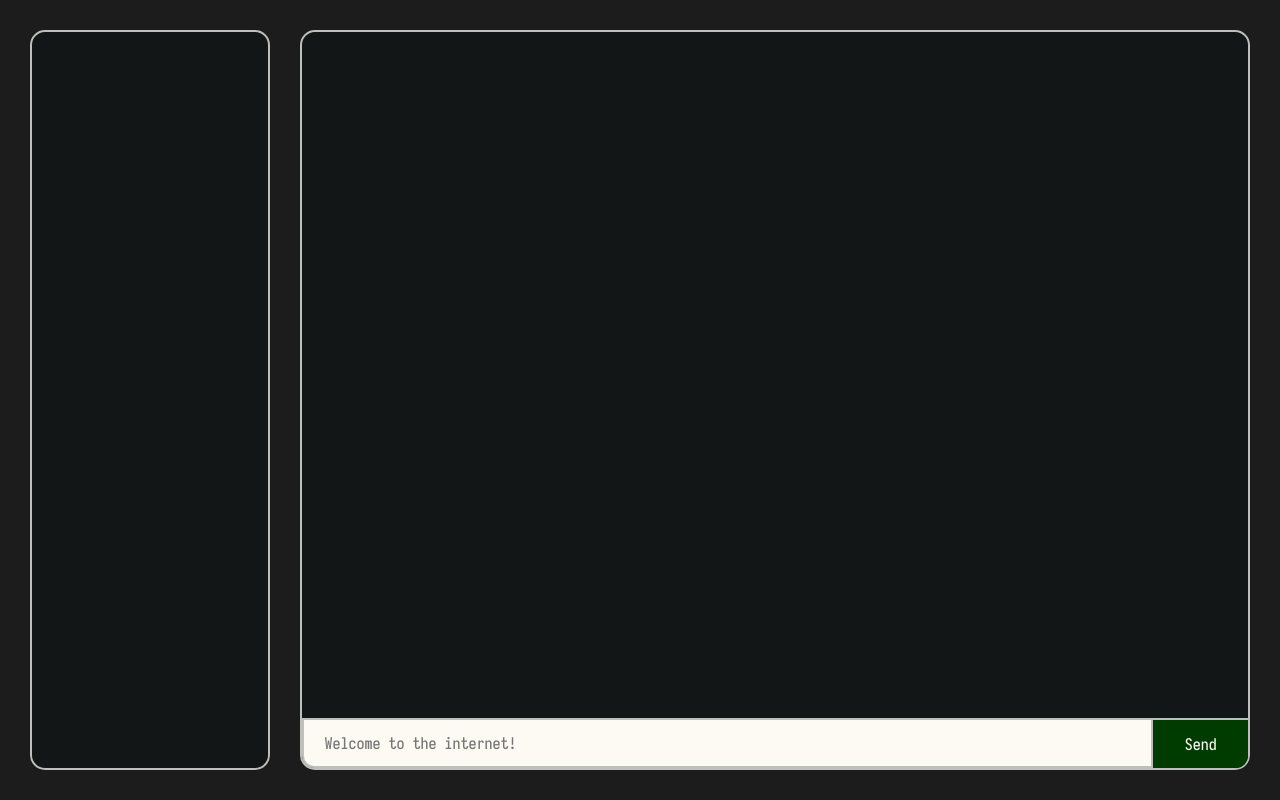
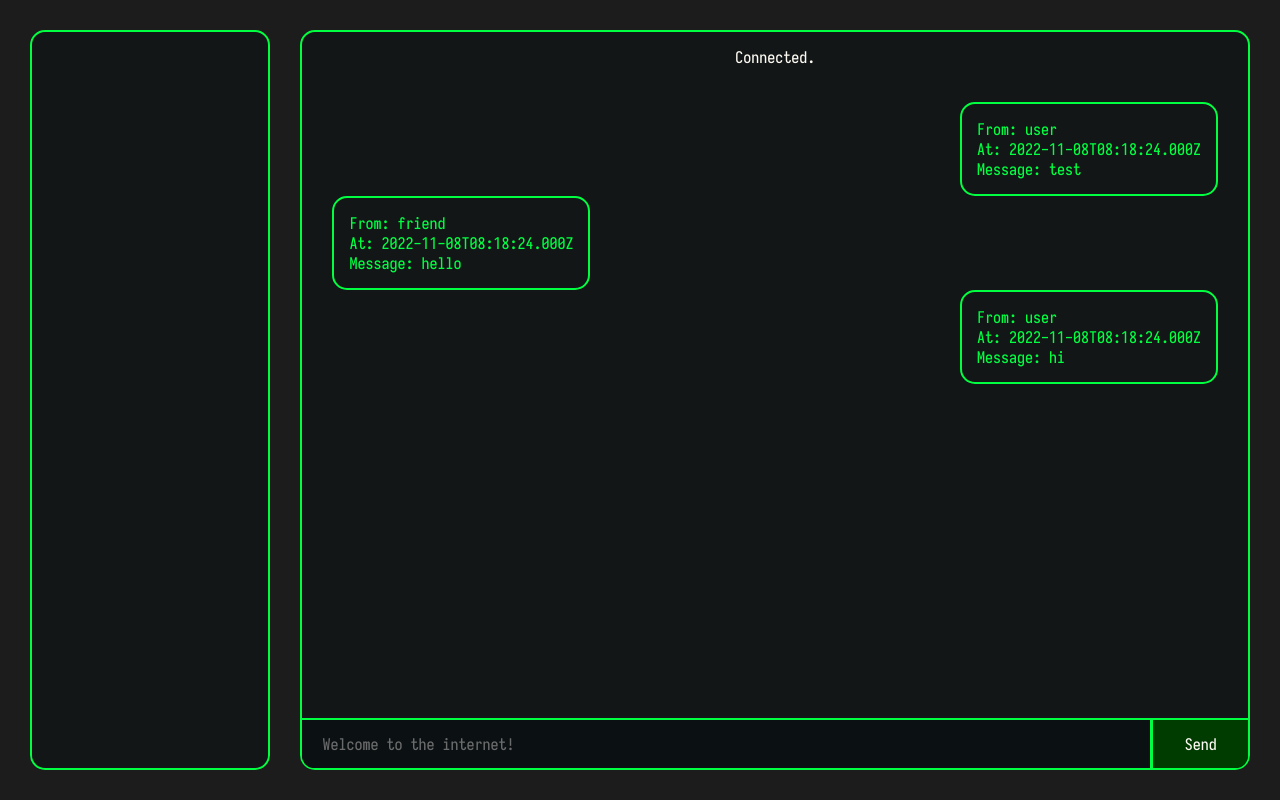
Before and after one commit to vlmlee/messenger, a React (Vite) app in the folder client/: page / in a window 1280 px wide. Built offline with nearby package versions, Linux system fonts and the light colour scheme.

Commit message:
Updated styling. Handling onEnter. Added Iosevka font.

```diff
--- a/client/src/App.tsx
+++ b/client/src/App.tsx
@@ -6,8 +6,14 @@ import { IChannel, IFriend, IUser } from 'typings';
 import './stylesheets/global.scss';
 
 export default () => {
-    const [user, setUser] = useState<IUser>({});
-    const [friend, setFriend] = useState<IFriend>({});
+    const [user, setUser] = useState<IUser>({
+        id: 0,
+        name: 'user'
+    });
+    const [friend, setFriend] = useState<IFriend>({
+        id: 1,
+        name: 'friend'
+    });
     const [channels, setChannels] = useState<IChannel[]>([]);
 
     return (
--- a/client/src/components/ChatMessage.tsx
+++ b/client/src/components/ChatMessage.tsx
@@ -1,10 +1,16 @@
 import * as React from 'react';
 import { IChatMessage } from 'typings';
 
-const ChatMessage = ({ name, content }: IChatMessage) => (
-    <div>
-        <div>{name}</div>
-        <div>{content}</div>
+const ChatMessage = ({ name, content, timestamp, isUser }: IChatMessage) => (
+    <div
+        className={
+            'chat-message__container' + (isUser ? ' chat-message__container--user' : ' chat-message__container--friend')
+        }>
+        <div className={'chat-message'}>
+            <div className={'chat-message__name'}>From: {name}</div>
+            <div className={'chat-message__timestamp'}>At: {timestamp}</div>
+            <div className={'chat-message__content'}>Message: {content}</div>
+        </div>
     </div>
 );
 
--- a/client/src/components/ChatWindow.tsx
+++ b/client/src/components/ChatWindow.tsx
@@ -1,15 +1,15 @@
 import * as React from 'react';
 import { ChangeEvent, MouseEventHandler, useEffect, useState } from 'react';
 import ChatMessage from './ChatMessage';
-import { IChatWindow } from 'typings';
+import { IChatMessage, IChatWindow } from 'typings';
 
-const ChatWindow = ({ friend }: IChatWindow) => {
-    const [messages, setMessages] = useState([]); // order messages by date to display them correctly
+const ChatWindow = ({ user, friend }: IChatWindow) => {
+    const [messages, setMessages] = useState<IChatMessage[]>([
+        { id: 0, name: 'user', content: 'test', timestamp: new Date().toISOString() },
+        { id: 1, name: 'friend', content: 'hello', timestamp: new Date().toISOString() },
+        { id: 0, name: 'user', content: 'hi', timestamp: new Date().toISOString() }
+    ]); // order messages by date to display them correctly
     const [messageToSend, setMessageToSend] = useState('');
-
-    useEffect(() => {
-        // fetch messages
-    }, []);
 
     const updateMessage = (e: ChangeEvent<HTMLInputElement>) => {
         e.preventDefault();
@@ -22,11 +22,34 @@ const ChatWindow = ({ friend }: IChatWindow) => {
         // send graphql mutation
     };
 
+    const handleOnEnter = (e: KeyboardEvent) => {
+        if (e.key === 'Enter') {
+            sendMessage(e);
+        }
+    };
+
+    useEffect(() => {
+        document.addEventListener('keypress', handleOnEnter);
+
+        return () => {
+            document.removeEventListener('keypress', handleOnEnter);
+        };
+    }, []);
+
     return (
         <div className={'chat-window'}>
-            {messages.map(() => (
-                <ChatMessage />
-            ))}
+            <div className={'chat-window__connected-message'}>Connected.</div>
+            <div className={'chat-window__messages-container'}>
+                {messages.map((m: IChatMessage, i: number) => (
+                    <ChatMessage
+                        key={`${m.timestamp}${i}`}
+                        isUser={m.id === user?.id}
+                        name={m.name}
+                        content={m.content}
+                        timestamp={m.timestamp}
+                    />
+                ))}
+            </div>
             <div className={'chat-window__input-container'}>
                 <input
                     onChange={(e: ChangeEvent<HTMLInputElement>) => updateMessage(e)}
--- a/client/src/stylesheets/global.scss
+++ b/client/src/stylesheets/global.scss
@@ -4,7 +4,8 @@
     --sumi: #1c1c1c;
     --kurotsurubami: #0b1013;
     --shironezumi: #bdc0ba;
-    --matrix-green: #003b00;
+    --matrix-green-dark: #003b00;
+    --matrix-green-light: #00ff41;
     --shironeri: #fcfaf2;
     --font: 'Iosevka', 'Inter', Inconsolata, san-serif;
 }
@@ -26,7 +27,7 @@
     .sidebar,
     .chat-window {
         border-radius: 15px;
-        border: 2px solid var(--shironezumi);
+        border: 2px solid var(--matrix-green-light);
         position: relative;
 
         &__background {
@@ -50,6 +51,15 @@
         margin: 30px 30px 30px 15px;
         position: relative;
 
+        &__connected-message {
+            position: absolute;
+            top: 15px;
+            left: 50%;
+            transform: translateX(-50%);
+            z-index: 1;
+            text-align: center;
+        }
+
         &__input-container {
             position: absolute;
             bottom: 0;
@@ -63,9 +73,14 @@
                 box-sizing: border-box;
                 padding: 20px;
                 border-radius: 0 0 0 12px;
-                border: 2px solid var(--shironezumi);
-                background-color: var(--shironeri);
-                color: var(--matrix-green);
+                border-top: 2px solid var(--matrix-green-light);
+                border-right: 3px solid var(--matrix-green-light);
+                background-color: var(--kurotsurubami);
+                color: var(--shironeri);
+
+                &::placeholder {
+                    opacity: 0.9;
+                }
             }
 
             button {
@@ -75,8 +90,58 @@
                 height: 100%;
                 color: var(--shironeri);
                 border-radius: 0 0 12px 0;
-                border-top: 2px solid var(--shironezumi);
-                background: var(--matrix-green);
+                border-top: 2px solid var(--matrix-green-light);
+                background: var(--matrix-green-dark);
+            }
+        }
+
+        .chat-window__messages-container {
+            position: absolute;
+            height: calc(100% - 120px);
+            width: 100%;
+            z-index: 1;
+            top: 70px;
+            display: flex;
+            flex-direction: column;
+            color: var(--matrix-green-light);
+
+            .chat-message__container {
+                width: 100%;
+                display: flex;
+
+                &--user,
+                &--friend {
+                    position: relative;
+                }
+
+                &--user {
+                    text-align: right;
+                    right: 30px;
+                    justify-content: flex-end;
+                }
+
+                &--friend {
+                    text-align: left;
+                    left: 30px;
+                    justify-content: flex-start;
+                }
+
+                .chat-message {
+                    border: 2px solid var(--matrix-green-light);
+                    padding: 15px;
+                    border-radius: 15px;
+                    position: relative;
+                    text-align: left;
+
+                    &__name {
+                    }
+
+                    &__content {
+                    }
+
+                    &__timestamp {
+                    }
+                }
             }
         }
     }
--- a/client/src/typings.d.ts
+++ b/client/src/typings.d.ts
@@ -4,10 +4,12 @@ export interface IChannel {
 }
 
 export interface IFriend {
+    id?: number;
     name?: string;
 }
 
 export interface IUser {
+    id?: number;
     name?: string;
 }
 
@@ -21,6 +23,9 @@ export interface IChatWindow {
 }
 
 export interface IChatMessage {
+    id?: number;
     name?: string;
     content?: string;
+    timestamp?: string;
+    isUser?: boolean;
 }
```
